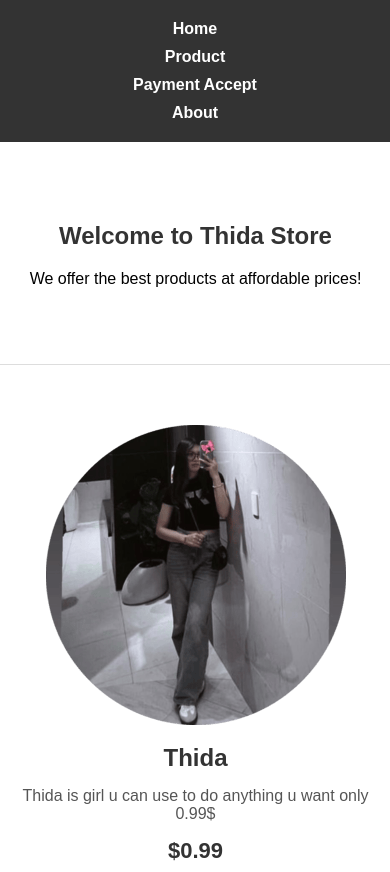
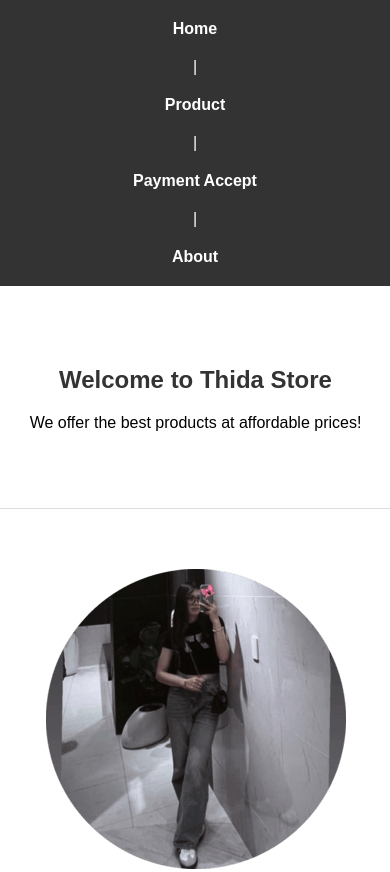
Before and after one commit to tolasyl/es, a plain HTML site: page index.html in a window 390 px wide. Shown: the top 872 px of the page. Drawn offline with Linux system fonts and the light colour scheme.

Commit message:
Add files via upload

```diff
--- a/index.html
+++ b/index.html
@@ -11,8 +11,11 @@
 <nav class="navbar">
     <ul>
         <li><a href="#home">Home</a></li>
+        <li><span>|</span></li>
         <li><a href="#product">Product</a></li>
+        <li><span>|</span></li>
         <li><a href="#payment">Payment Accept</a></li>
+        <li><span>|</span></li>
         <li><a href="#about">About</a></li>
     </ul>
 </nav>
--- a/style.css
+++ b/style.css
@@ -29,11 +29,11 @@ h1, h2 {
     list-style-type: none;
     margin: 0;
     padding: 0;
+    display: inline-flex;
 }
 
 .navbar ul li {
-    display: inline;
-    margin: 0 20px;
+    margin: 0 15px;
 }
 
 .navbar ul li a {
@@ -44,6 +44,12 @@ h1, h2 {
 
 .navbar ul li a:hover {
     text-decoration: underline;
+}
+
+/* This styles the vertical bar (|) separators between links */
+.navbar ul li span {
+    color: white;  /* Set the color of the separator to white */
+    margin: 0 10px; /* Add space on both sides of the separator */
 }
 
 /* Sections */
@@ -111,8 +117,12 @@ section {
 
 /* Responsive Design */
 @media (max-width: 768px) {
+    .navbar ul {
+        flex-direction: column;
+        text-align: center;
+    }
+
     .navbar ul li {
-        display: block;
         margin: 10px 0;
     }
 
```
Lines whose indentation alone changed are shown as unchanged.
